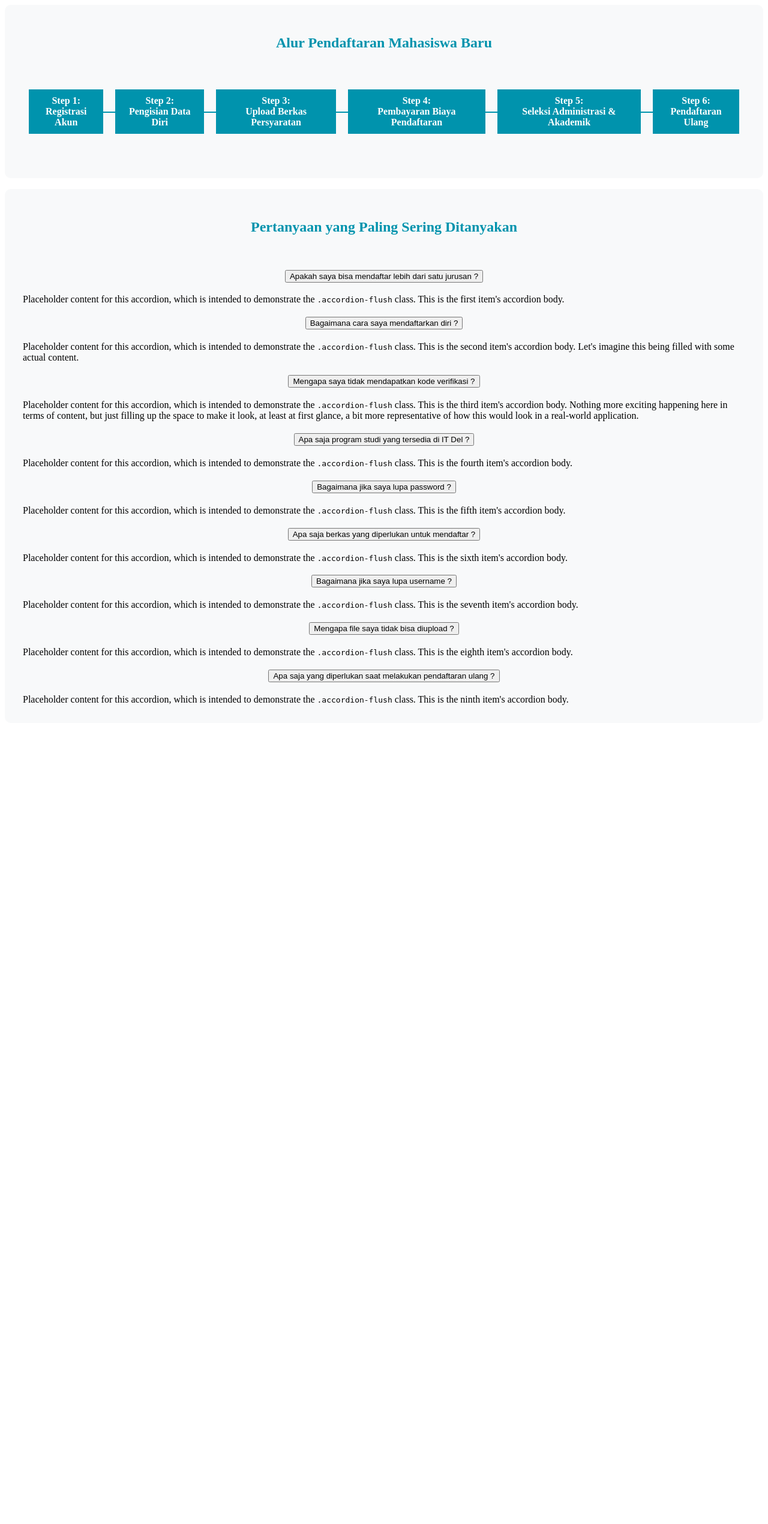
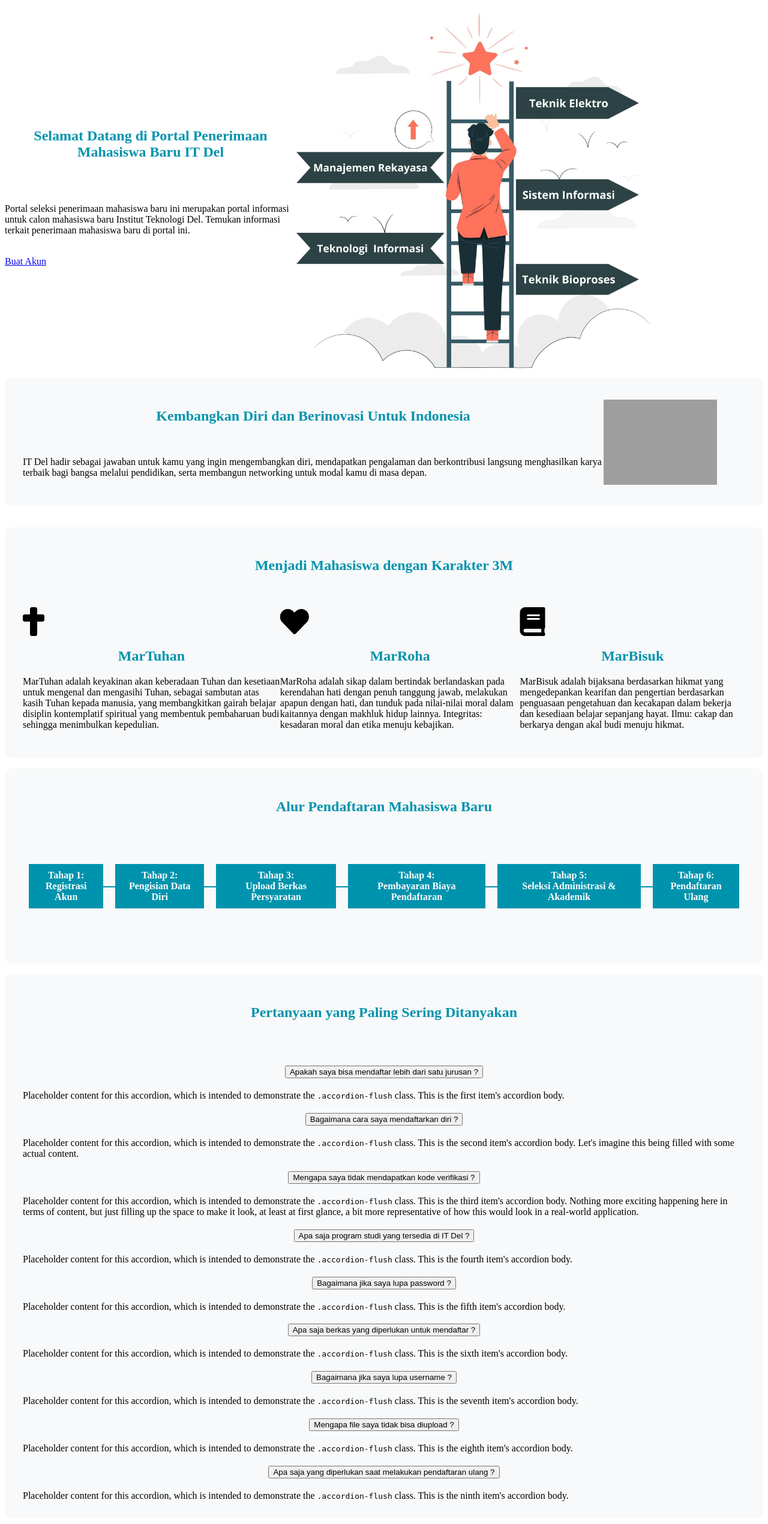
Before and after one commit to DevelomentSelfThought/SPMB_APP, a Yii app: template frontend/views/student/index.php in a window 1280 px wide. Shown: the whole page at 60% size. Before the commit the page ends 1175 px from the top, so only its background shows below. Run offline with PHP 8.4 and a stand-in for Yii, Linux system fonts and the light colour scheme; the template is opened without the code that fills it, so the values that code supplies are empty; some libraries are stand-ins or nearby versions; grey boxes are pictures that could not be loaded.

Commit message:
fix some bugs

```diff
--- a/frontend/models/StudentAkademikForm.php
+++ b/frontend/models/StudentAkademikForm.php
@@ -66,9 +66,9 @@ class StudentAkademikForm extends Model {
     //since we use the behavior of actionAutocomplete(), we must find the id_dapodik from the school name from the
     //given parameter $sekolah that inputed by user
     public function getSekolahDapodikId($sekolah){
-        $sql = "SELECT id_dapodik FROM t_r_sekolah_dapodik WHERE sekolah = '$sekolah'";
+        $sql = "SELECT npsn FROM t_r_sekolah_dapodik WHERE sekolah = '$sekolah'";
         $data = Yii::$app->db->createCommand($sql)->queryOne();
-        return $data['id_dapodik'];
+        return $data['npsn'];
     }
     //auxiliary function to insert data sekolah to table t_pendaftar
     public function tempDataSekolah(){
--- a/frontend/models/StudentBiayaForm.php
+++ b/frontend/models/StudentBiayaForm.php
@@ -51,8 +51,7 @@ class StudentBiayaForm extends Model{
     }
     //function for set status pembayaran
     public function setStatusPembayaran(){
-        $status_pembayaran="Lunas";
-        return $status_pembayaran;
+        return self::getStatusPembayaran() ? "Lunas" : "Belum Lunas";
     }
 }
 
--- a/frontend/models/StudentRegisterForm.php
+++ b/frontend/models/StudentRegisterForm.php
@@ -24,10 +24,10 @@ class StudentRegisterForm extends Model {
             [['nik','username','email','password','password_repeat','no_HP'],'required'],
             ['email','email'],
             ['password_repeat','compare','compareAttribute'=>'password'],
-            ['nik','unique','targetClass'=>'\app\models\Student','message'=>'NIK anda sudah terdaftar'],
+            // ['nik','unique','targetClass'=>'\app\models\Student','message'=>'NIK anda sudah terdaftar'],
             ['username','unique','targetClass'=>'\app\models\Student','message'=>'Username sudah digunakan, harap gunakan username lain !'],
-            ['email','unique','targetClass'=>'\app\models\Student','message'=>'Email anda sudah terdaftar !'],
-            ['no_HP','unique','targetClass'=>'\app\models\Student','message'=>'Nomor telepon anda sudah terdaftar !'],
+            // ['email','unique','targetClass'=>'\app\models\Student','message'=>'Email anda sudah terdaftar !'],
+            // ['no_HP','unique','targetClass'=>'\app\models\Student','message'=>'Nomor telepon anda sudah terdaftar !'],
 
             ['nik','string','min'=>16 , 'max'=>16,'message'=>'NIK harus 16 digit'],
             ['email','match','pattern'=>'/^[a-zA-Z0-9_.+-]+@(yahoo|gmail|hotmail)+\.(com|co.id)$/','message'=>'Email tidak valid'],
--- a/frontend/views/student/index.php
+++ b/frontend/views/student/index.php
@@ -1,5 +1,6 @@
 <html>
 <head>
+<link rel="stylesheet" href="https://cdnjs.cloudflare.com/ajax/libs/font-awesome/5.15.3/css/all.min.css">
 <style>
 .custom-background {
         background-color: #f8f9fa;
@@ -50,43 +51,116 @@ h2{
     font-weight: bold;
     color: #0093ad;
 }
+.row {
+        display: flex;
+        align-items: center;
+    }
+    .img-fluid {
+        max-width: 80%;
+        max-height: 80%;
+        object-fit: cover;
+    }
+    .full-width-btn {
+        display: block;
+        width: 100%;
+    }
 </style>
 </head>
 <body>
 <?php
 /** @var yii\web\View $this */
-
+use yii\helpers\Html;
 $this->title = 'SPMB App-IT Del';
 ?>
 <div class="site-index">
+<div class="container my-5">
+    <div class="row">
+        <div class="col-lg-6 order-lg-2">
+            <h2 class="display-4">Selamat Datang di Portal Penerimaan Mahasiswa Baru IT Del</h2> <br><br>
+            <p class="lead">Portal seleksi penerimaan mahasiswa baru ini merupakan portal informasi  untuk calon mahasiswa baru
+                Institut Teknologi Del. Temukan informasi terkait penerimaan mahasiswa baru di portal ini. </p>
+                <br>
+                <?= Html::a('Buat Akun', ['register-student'], ['class' => 'btn btn-primary full-width-btn']) ?>
+        </div>
+        <div class="col-lg-6 order-lg-1">
+            <img src="/bground/asset_prodi.png" class="img-fluid" alt="Responsive image">
+        </div>
+    </div>
+</div>
 
 <div class="regpro">
-    <h2>Alur Pendaftaran Mahasiswa Baru</h2>    <br>
+<div class="container my-5">
+    <div class="row">
+        <div class="col-lg-6">
+            <h2 class="display-4">Kembangkan Diri dan Berinovasi Untuk Indonesia</h2> <br>
+            <p class="lead">IT Del hadir sebagai jawaban untuk kamu yang ingin mengembangkan diri,
+                mendapatkan pengalaman dan berkontribusi langsung menghasilkan karya terbaik bagi bangsa melalui pendidikan,
+                serta membangun networking untuk modal kamu di masa depan. </p>
+        </div>
+        <div class="col-lg-6">
+            <img src="/bground/1.jpg" class="img-fluid" alt="Responsive image">
+        </div>
+    </div>
+</div>
+</div>
+<br><br>
+<div class="regpro">
+<h2>Menjadi Mahasiswa dengan Karakter 3M</h2>  <br>  <br>
+<div class="container">
+    <div class="row align-items-start text-center">
+        <div class="col">
+            <i class="fas fa-cross fa-3x mb-3"></i>
+            <h2 class="mb-3">MarTuhan</h2>
+            <p>MarTuhan adalah keyakinan akan keberadaan Tuhan dan kesetiaan
+            untuk mengenal dan mengasihi Tuhan, sebagai sambutan atas kasih Tuhan kepada manusia,
+            yang membangkitkan gairah belajar disiplin kontemplatif spiritual yang membentuk pembaharuan
+            budi sehingga menimbulkan kepedulian.</p>
+        </div>
+        <div class="col">
+            <i class="fas fa-heart fa-3x mb-3"></i>
+            <h2 class="mb-3">MarRoha</h2>
+            <p>MarRoha adalah sikap dalam bertindak berlandaskan pada kerendahan hati dengan
+            penuh tanggung jawab, melakukan apapun dengan hati, dan tunduk pada nilai-nilai moral dalam kaitannya
+            dengan makhluk hidup lainnya. Integritas: kesadaran moral dan etika menuju kebajikan.</p>
+        </div>
+        <div class="col">
+            <i class="fas fa-book fa-3x mb-3"></i>
+            <h2 class="mb-3">MarBisuk</h2>
+            <p>MarBisuk adalah bijaksana berdasarkan hikmat yang mengedepankan kearifan dan pengertian
+            berdasarkan penguasaan pengetahuan dan kecakapan dalam bekerja dan kesediaan belajar sepanjang hayat.
+            Ilmu: cakap dan berkarya dengan akal budi menuju hikmat.</p>
+        </div>
+    </div>
+</div>
+</div>
+<br>
+<div class="regpro">
+    <h2>Alur Pendaftaran Mahasiswa Baru</h2>  <br>  <br>
     <ol class="timeline">
     <li class="timeline-item">
-        <strong>Step 1:<br></strong> Registrasi Akun
+        <strong>Tahap 1:<br></strong> Registrasi Akun
     </li>
     <li class="timeline-item">
-        <strong>Step 2:<br></strong> Pengisian Data Diri
+        <strong>Tahap 2:<br></strong> Pengisian Data Diri
     </li>
     <li class="timeline-item">
-        <strong>Step 3:<br></strong> Upload Berkas Persyaratan
+        <strong>Tahap 3:<br></strong> Upload Berkas Persyaratan
     </li>
     <li class="timeline-item">
-        <strong>Step 4:<br></strong> Pembayaran Biaya Pendaftaran
+        <strong>Tahap 4:<br></strong> Pembayaran Biaya Pendaftaran
     </li>
     <li class="timeline-item">
-        <strong>Step 5:<br></strong> Seleksi Administrasi & Akademik
+        <strong>Tahap 5:<br></strong> Seleksi Administrasi & Akademik
     </li>
     <li class="timeline-item">
-        <strong>Step 6:<br></strong> Pendaftaran Ulang
+        <strong>Tahap 6:<br></strong> Pendaftaran Ulang
     </li>
     </ol>
-    <br>
+    <br> <br>
 </div>
 <br>
 <div class="custom-background">
-        <h2 style="text-align: center;"> Pertanyaan yang Paling Sering Ditanyakan </h2> <br>
+        <h2 style="text-align: center;"> Pertanyaan yang Paling Sering Ditanyakan </h2> <br><br>
         <!-- Add your content here -->
     <div class="accordion accordion-flush custom-accordion" id="accordionFlushExample">
     <div class="accordion-item">
--- a/frontend/views/student/register-student.php
+++ b/frontend/views/student/register-student.php
@@ -115,7 +115,7 @@ $this->title = 'Registrasi Akun Calon Mahasiswa Baru';
                 </svg></span>{input}</div>']
                 )->textInput(['maxlength'=>true, 'placeholder'=>'No. Whatsapp'])->label(false) ?>
                 <div class="form-group col-sm-12">
-                    <?= Html::submitButton('Daftar Akun', ['class' => 'btn btn-primary btn-block form-control']) ?>
+                    <?= Html::submitButton('Buat Akun', ['class' => 'btn btn-primary btn-block form-control']) ?>
                 </div>
                 <?php ActiveForm::end(); ?>
             </div>
--- a/frontend/views/student/student-akademik.php
+++ b/frontend/views/student/student-akademik.php
@@ -62,7 +62,7 @@ use yii\web\JsExpression;
 //include task navigation component
 // include 'TaskNavigation.php';
 ?>
-
+<div class="shadow-lg p-3 mb-5 bg-body rounded">
 <?php $form = ActiveForm::begin(['layout' => 'horizontal', 'options' => ['class' => 'my-form', 'enctype' => 'multipart/form-data']]); ?>
 <?= Html::tag('div', '<span>Form Data Sekolah</span>', ['class' => 'ruler']) ?>
 <?= $form->field($model_student_akademik, 'sekolah', [
@@ -229,6 +229,7 @@ echo $form->field($model_student_akademik, 'tanggal_ujian_utbk',
     <?= Html::submitButton('Simpan', ['class' => 'btn btn-primary', 'style' => 'background-color: #fff; color: #333; width: 100px;', 'id' => 'my-button']) ?>
 </div>
 <?php ActiveForm::end(); ?>
+</div>
 <?php
 $script = <<< JS
 $('.my-form').on('beforeSubmit', function(event) {
--- a/frontend/views/student/student-bahasa.php
+++ b/frontend/views/student/student-bahasa.php
@@ -45,6 +45,7 @@ $title  = 'Data Kemampuan Bahasa Asing';
 //include task navigation component
 // include 'TaskNavigation.php';
 ?>
+<div class="shadow-lg p-3 mb-5 bg-body rounded">
 <?php $form = ActiveForm::begin(['layout' => 'horizontal', 'options' => ['class' => 'my-form']]); ?>
 <?= Html::tag('div', '<span>Form Kemampuan Bahasa Asing</span>', ['class' => 'ruler']) ?>
     <?php
@@ -81,6 +82,7 @@ $title  = 'Data Kemampuan Bahasa Asing';
     <?= Html::submitButton('Simpan', ['class' => 'btn btn-primary', 'style' => 'background-color: #fff; color: #333; width: 100px;', 'id' => 'my-button']) ?>
 </div>
 <?php ActiveForm::end(); ?>
+</div>
 <?php
 $script = <<< JS
 $('.my-form').on('beforeSubmit', function(event) {
--- a/frontend/views/student/student-data-o-tua.php
+++ b/frontend/views/student/student-data-o-tua.php
@@ -54,6 +54,7 @@
 //include task navigation component
 // include 'TaskNavigation.php';
 ?>
+<div class="shadow-lg p-3 mb-5 bg-body rounded">
 <?php $form = ActiveForm::begin(['layout' => 'horizontal', 'options' => ['class' => 'my-form']]); ?>
 <?= Html::tag('div', '<span>Form Data Orang Tua</span>', ['class' => 'ruler']) ?>
 <?php echo $form->field($model_student_data_o,'nama_ayah_kandung',
@@ -279,6 +280,8 @@ echo $form->field($model_student_data_o, 'kecamatan',
     <?= Html::submitButton('Simpan', ['class' => 'btn btn-primary', 'style' => 'background-color: #fff; color: #333; width: 100px;', 'id' => 'my-button']) ?>
 </div>
 <?php ActiveForm::end(); ?>
+</div>
+
 <?php
 $script = <<< JS
 $('.my-form').on('beforeSubmit', function(event) {
--- a/frontend/views/student/student-extra.php
+++ b/frontend/views/student/student-extra.php
@@ -3,9 +3,6 @@
 <link href="/vendor/twbs/bootstrap-icons/font/bootstrap-icons.css" rel="stylesheet">
 <!-- css for ruler -->
 <style>
-    body {
-        /* background: #f5f5f5; */
-    }
     .ruler {
         position: relative;
         text-align: center;
@@ -52,6 +49,7 @@ $title = 'Pengalaman Organisasi';
 //include task navigation component
 // include 'TaskNavigation.php';
 ?>
+<div class="shadow-lg p-3 mb-5 bg-body rounded">
 <?php $form = ActiveForm::begin(['layout' => 'horizontal',
 'id' => 'student-extra-form',
 'fieldConfig' => [
@@ -545,6 +543,7 @@ viewBox="0 0 16 16"><path d="M6.445 11.688V6.354h-.633A12.6 12.6 0 0 0 4.5 7.16v
     <?= Html::submitButton('Simpan', ['class' => 'btn btn-primary', 'style' => 'background-color: #fff; color: #333; width: 100px;', 'id' => 'my-button']) ?>
 </div>
 <?php ActiveForm::end(); ?>
+</div>
 <?php
 $script = <<< JS
 $('.my-form').on('beforeSubmit', function(event) {
--- a/frontend/views/student/student-informasi.php
+++ b/frontend/views/student/student-informasi.php
@@ -45,6 +45,7 @@ $title  = 'Data Informasi Mahasiswa Baru';
 //include task navigation component
 // include 'TaskNavigation.php';
 ?>
+<div class="shadow-lg p-3 mb-5 bg-body rounded">
 <?php $form = ActiveForm::begin(['layout' => 'horizontal', 'options' => ['class' => 'my-form']]); ?>
 <?= Html::tag('div', '<span>Form Informasi Penerimaan Mahasiswa Baru</span>', ['class' => 'ruler']) ?>
     <?php
@@ -143,6 +144,7 @@ $data  =  [
     <?= Html::submitButton('Simpan', ['class' => 'btn btn-primary', 'style' => 'background-color: #fff; color: #333; width: 100px;', 'id' => 'my-button']) ?>
 </div>
 <?php ActiveForm::end(); ?>
+</div>
 <?php
 $script = <<< JS
 $('.my-form').on('beforeSubmit', function(event) {
--- a/frontend/views/student/student-prestasi.php
+++ b/frontend/views/student/student-prestasi.php
@@ -49,6 +49,7 @@ $title = 'Data Prestasi';
 //include task navigation component
 // include 'TaskNavigation.php';
 ?>
+<div class="shadow-lg p-3 mb-5 bg-body rounded">
 <?php $form = ActiveForm::begin(['layout' => 'horizontal',
 'id' => 'student-extra-form',
 'fieldConfig' => [
@@ -374,6 +375,7 @@ $title_extra  = "Data Prestasi";
     <?= Html::submitButton('Simpan', ['class' => 'btn btn-primary', 'style' => 'background-color: #fff; color: #333; width: 100px;', 'id' => 'my-button']) ?>
 </div>
 <?php ActiveForm::end(); ?>
+</div>
 <?php
 $script = <<< JS
 $('.my-form').on('beforeSubmit', function(event) {
--- a/sdi asset/experimentalDb.sql
+++ b/sdi asset/experimentalDb.sql
@@ -12,6 +12,7 @@ create table t_user (
 describe t_user;
 -- update t_user structure, email column default value is null
 alter table t_user alter column email set default 0;
+ALTER table t_prestasi alter column jenis_prestasi set jenis_prestasi(varchar (50));
 -- add field verf_code to t_user table
 alter table t_user add column verf_code varchar(255) not null;
 --update t_pendaftar structure, default value of pendaftaran_id 0
@@ -220,3 +221,5 @@ create table `t_pendaftar`(
   KEY `fk_t_pendaftar_t_gelombang_pendaftaran1_idx` (`gelombang_pendaftaran_id`),
   KEY `fk_t_pendaftar_t_r_lokasi_ujian` (`lokasi_ujian_id`)
 );
+-- change the structure table t_prestasi
+ALTER TABLE t_prestasi MODIFY COLUMN jenis_prestasi varchar(50);
--- /dev/null
+++ b/sdi asset/nonwritable_config.txt
@@ -0,0 +1,2 @@
+sudo restorecon /var/www/html/myproject/upload -R
+sudo chcon -t httpd_sys_rw_content_t /var/www/html/myproject/upload -R
```
Also changed, not shown: frontend/models/StudentDataDiriForm.php (+19 -0 lines), frontend/views/student/student-biaya.php (+3 -5 lines), frontend/views/student/student-data-diri.php (+13 -4 lines), frontend/web/bground/asset_prodi.png (added).
